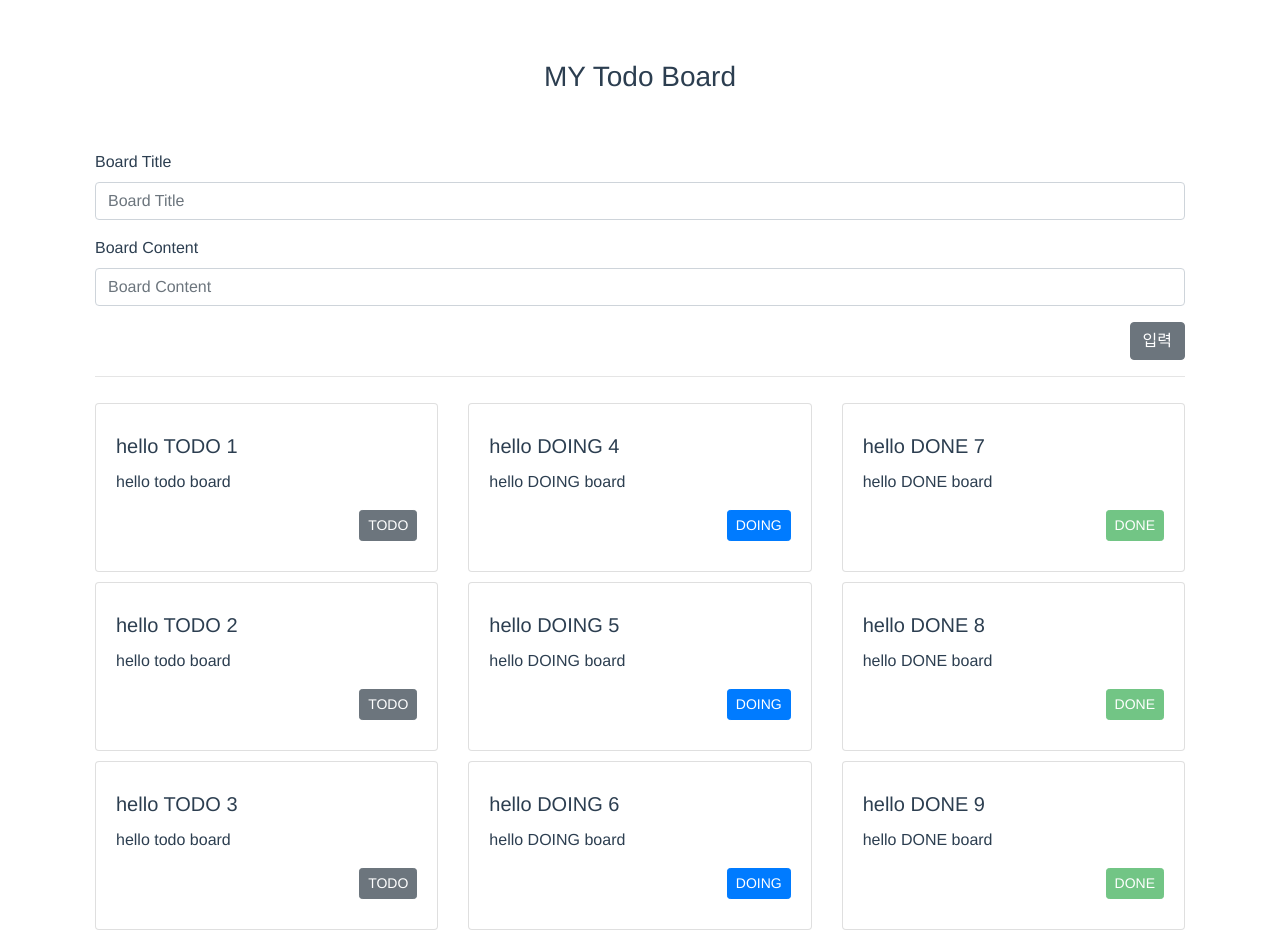
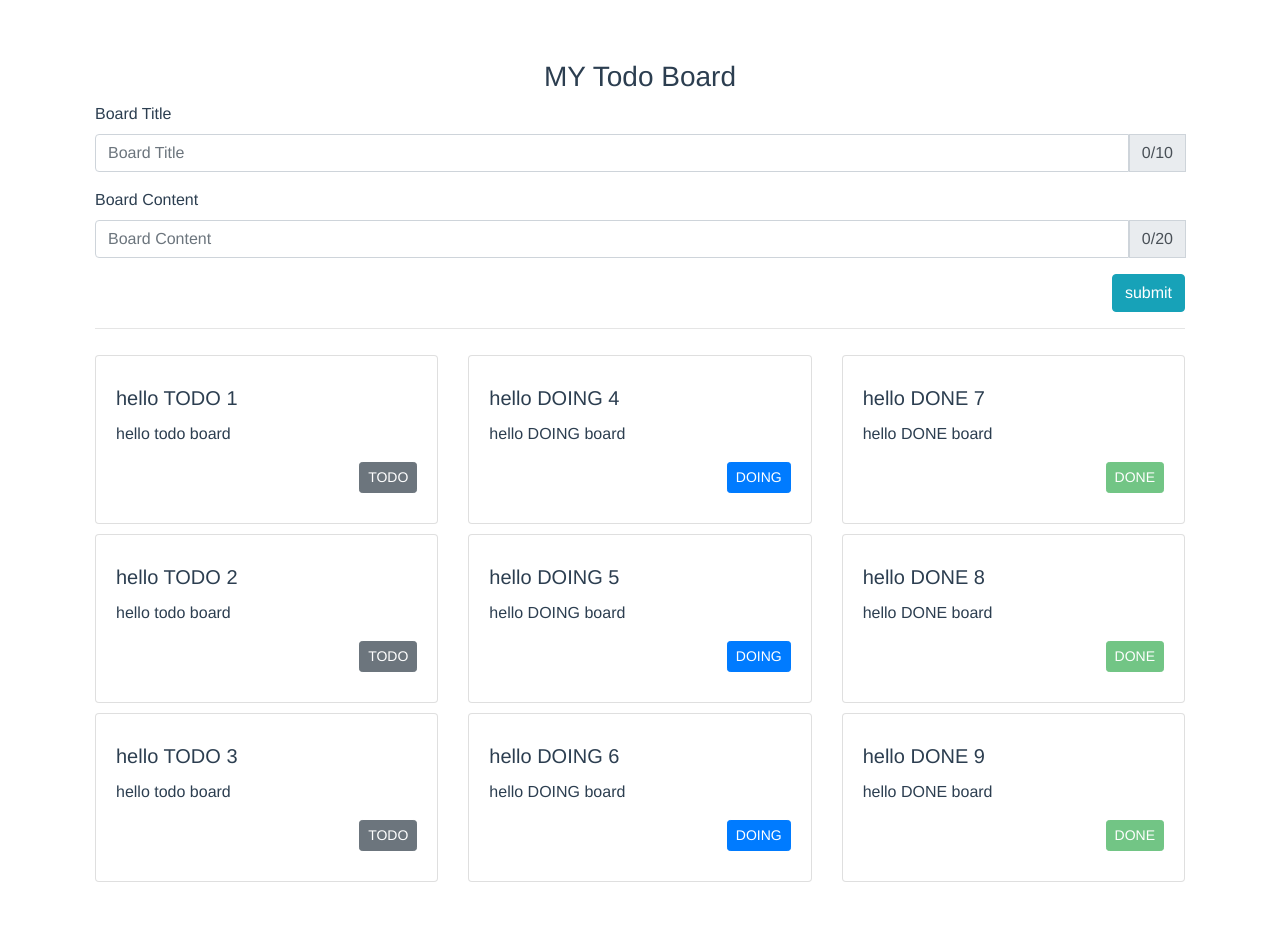
Before and after one commit to hahava/my-todo-board, a Vue app: page / in a window 1280 px wide. After the commit the page ends 892 px from the top, so only its background shows below. Built offline with nearby package versions, Linux system fonts and the light colour scheme.

Commit message:
Add input box validation checker

```diff
--- a/src/components/BoardContainer.vue
+++ b/src/components/BoardContainer.vue
@@ -1,9 +1,6 @@
 <template>
   <div class="container">
     <h3>MY Todo Board</h3>
-    <br>
-    <br>
-
     <div class="row">
       <div class="col-12">
         <BoardInputContainer/>
--- a/src/components/BoardInputContainer.vue
+++ b/src/components/BoardInputContainer.vue
@@ -2,14 +2,34 @@
   <form>
     <div class="form-group">
       <label for="board-title" class="float-left">Board Title</label>
-      <input type="text" class="form-control" id="board-title" placeholder="Board Title" v-model="title">
+      <div class="input-group">
+        <input type="text"
+               class="form-control"
+               id="board-title"
+               placeholder="Board Title"
+               v-model="title"
+               :maxlength=maxTitleLength>
+        <div class="input-group-prepend">
+          <div class="input-group-text"> {{title.length}}/{{maxTitleLength}}</div>
+        </div>
+      </div>
     </div>
     <div class="form-group">
       <label for="Board-content" class="float-left">Board Content</label>
-      <input type="text" class="form-control" id="Board-content" placeholder="Board Content" v-model="content">
+      <div class="input-group">
+        <input type="text"
+               class="form-control"
+               id="Board-content"
+               placeholder="Board Content"
+               v-model="content"
+               :maxLength=maxContentLength>
+        <div class="input-group-prepend">
+          <div class="input-group-text"> {{content.length}}/{{maxContentLength}}</div>
+        </div>
+      </div>
     </div>
     <div class="form-group">
-      <a class="btn btn-secondary float-right" v-on:click="addTodo">입력</a>
+      <a class="btn btn-info float-right text-white" v-on:click="addTodo">submit</a>
     </div>
   </form>
 </template>
@@ -20,16 +40,37 @@
         data() {
             return {
                 title: '',
-                content: ''
+                maxTitleLength: 10,
+                content: '',
+                maxContentLength: 20,
+                errMsg: ''
             }
         }, methods: {
             addTodo() {
+                if (this.isInputValid()) {
                     this.$parent.$emit("addTodo", {
                         title: this.title,
                         content: this.content
                     });
                     this.title = ''
                     this.content = ''
+                    return;
+                }
+                alert(this.errMsg);
+            },
+            isInputValid() {
+
+                if (this.title.length === 0) {
+                    this.errMsg = "Title must not be null";
+                    return false;
+                }
+
+                if (this.content.length === 0) {
+                    this.errMsg = "Content must not be null";
+                    return false;
+                }
+
+                return true
             }
         }
     }
```
Lines whose indentation alone changed are shown as unchanged.
